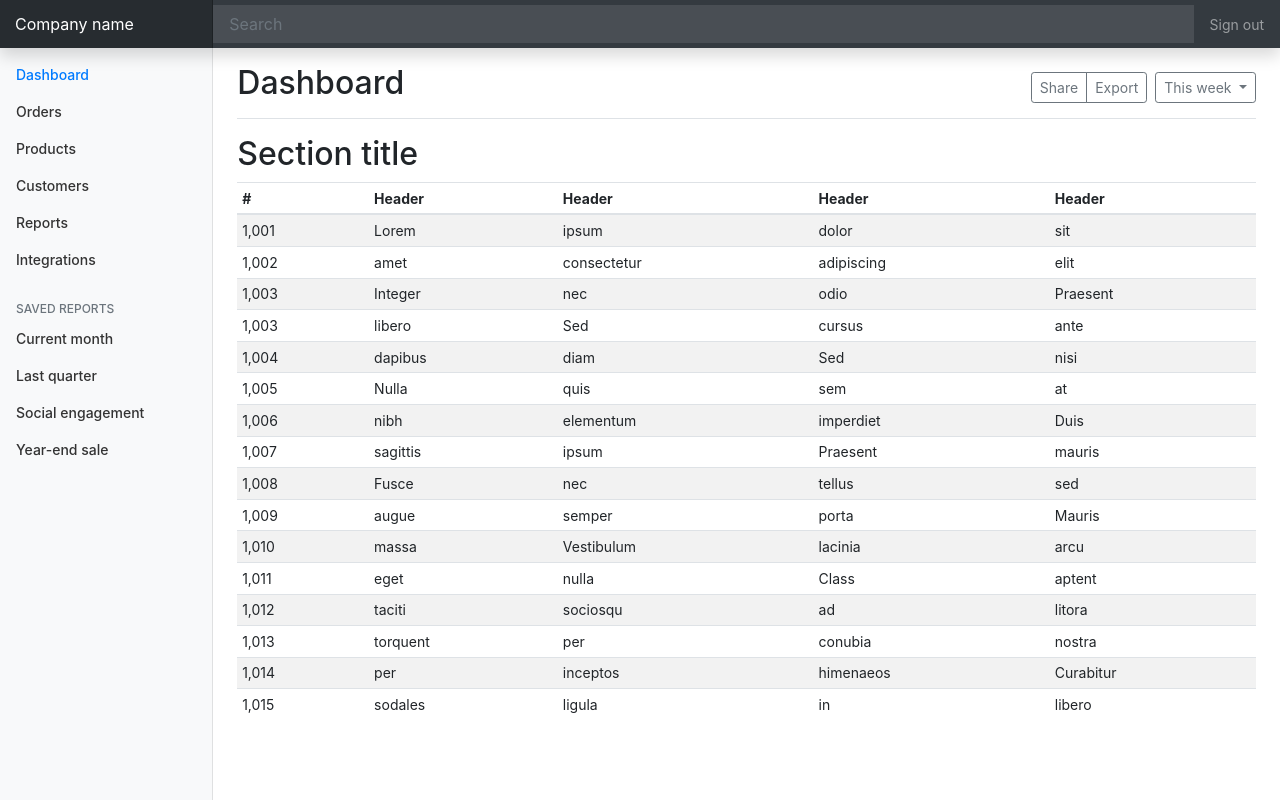
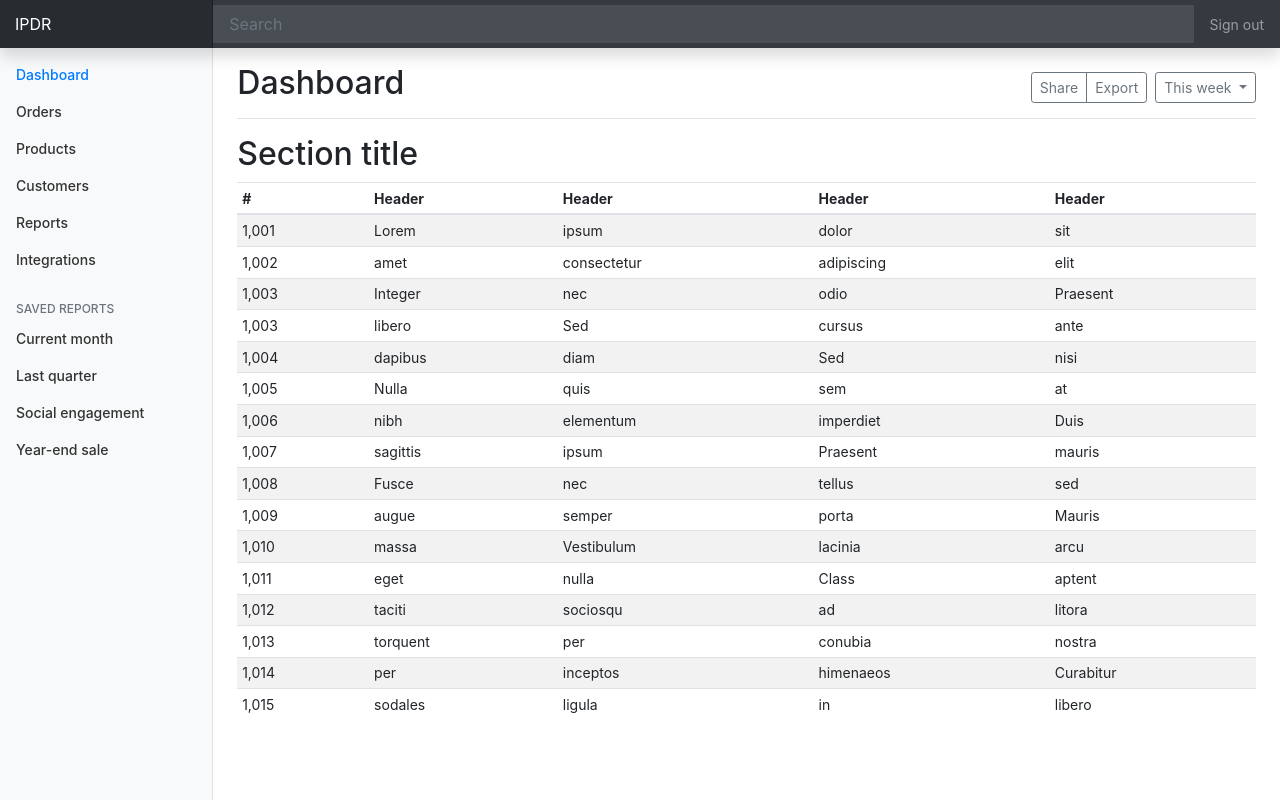
Before and after one commit to cenadev/ipdr-php, a PHP site: page / in a window 1280 px wide. Run offline with PHP 8.4, Linux system fonts and the light colour scheme.

Commit message:
Modificado a logo da navbar.

```diff
--- a/views/template.php
+++ b/views/template.php
@@ -13,7 +13,7 @@
 
 <body>
     <nav class="navbar navbar-dark fixed-top bg-dark flex-md-nowrap p-0 shadow">
-        <a class="navbar-brand col-sm-3 col-md-2 mr-0" href="#">Company name</a>
+        <a class="navbar-brand col-sm-3 col-md-2 mr-0" href="./home">IPDR</a>
         <input class="form-control form-control-dark w-100" type="text" placeholder="Search" aria-label="Search">
         <ul class="navbar-nav px-3">
             <li class="nav-item text-nowrap">
```
